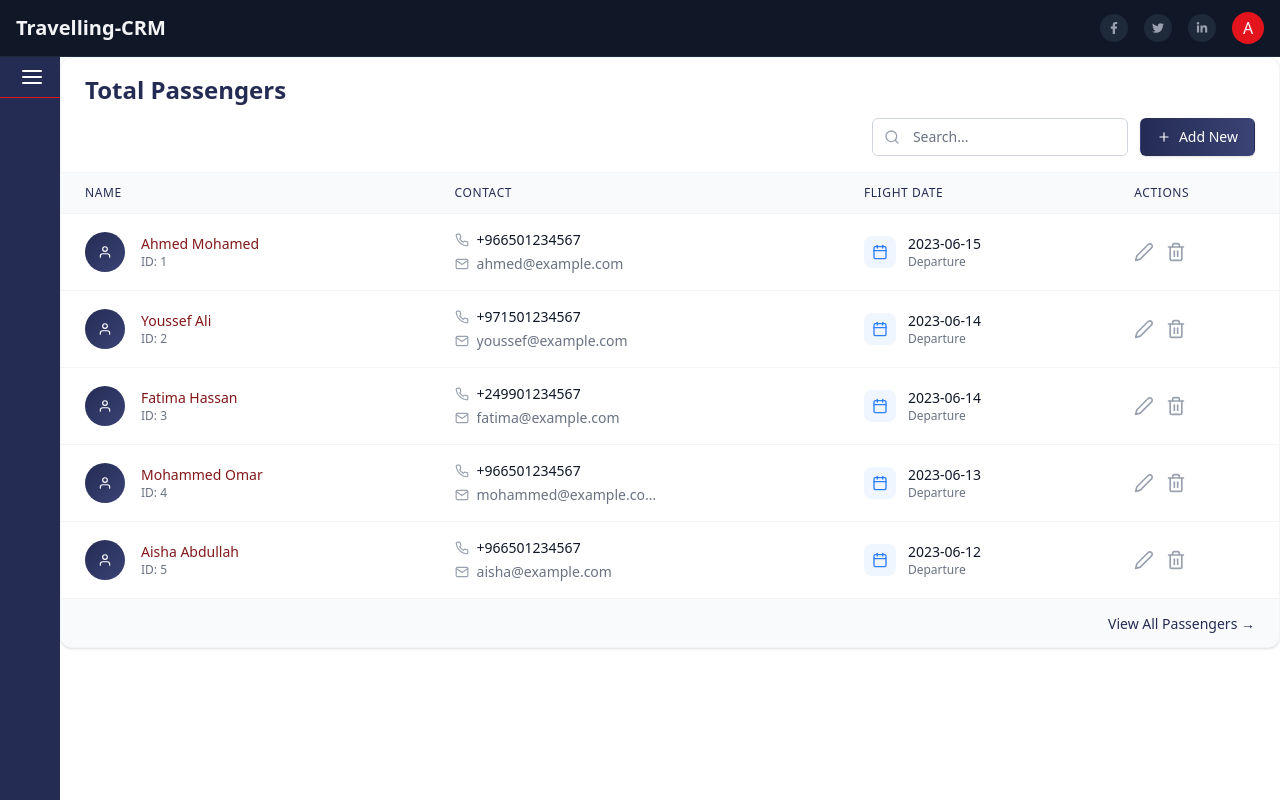
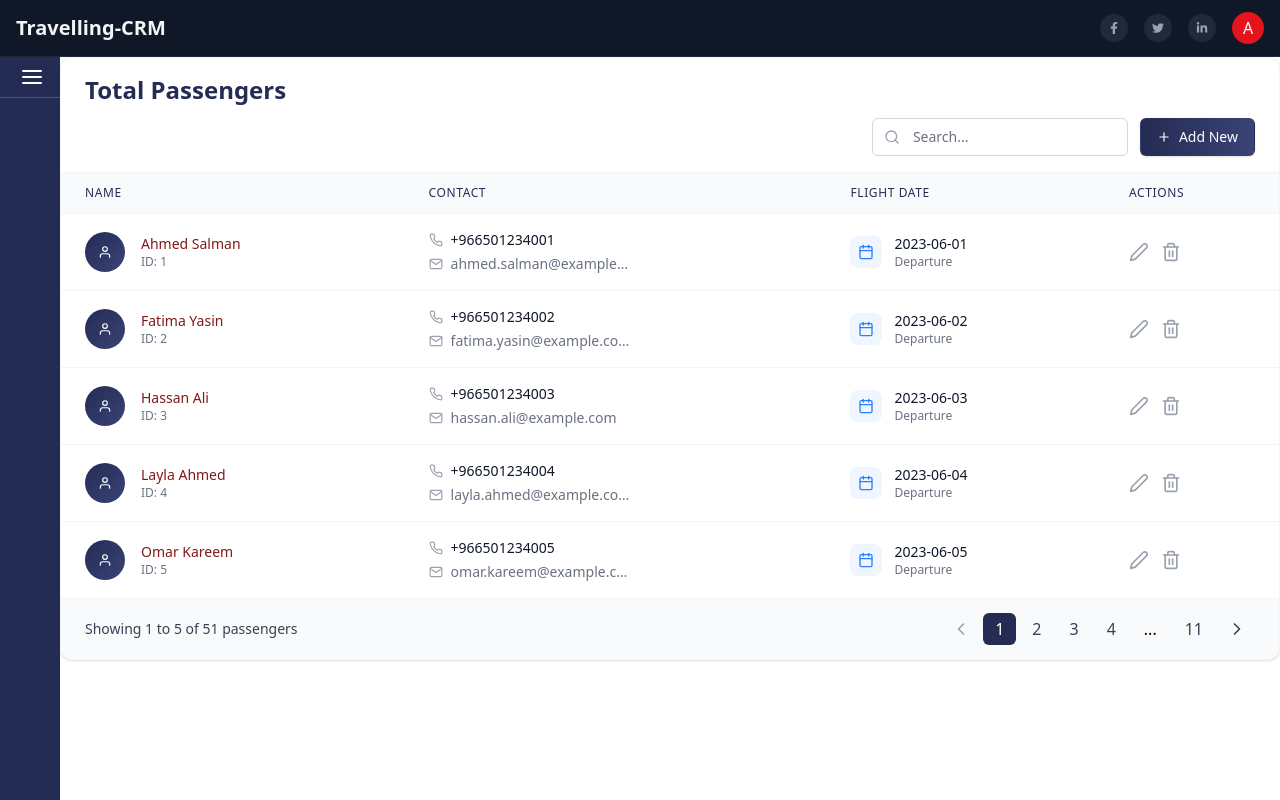
Before and after one commit to shakeel7521951/Traveling-CRM, a React (Vite) app in the folder frontend/: page /passengers in a window 1280 px wide. Built offline with nearby package versions, Linux system fonts and the light colour scheme.

Commit message:
Some changes

```diff
--- a/frontend/src/pages/Passengers.jsx
+++ b/frontend/src/pages/Passengers.jsx
@@ -4,6 +4,7 @@ import {
   FiPhone,
   FiMail,
   FiCalendar,
+  FiChevronLeft,
   FiChevronRight,
   FiSearch,
   FiEdit2,
@@ -14,12 +15,62 @@ import { useLocation, useNavigate } from 'react-router-dom';
 
 const Passengers = () => {
   const initialPassengers = [
-    { id: 1, name: 'Ahmed Mohamed', phone: '+966501234567', email: 'ahmed@example.com', flightDate: '2023-06-15', station: 'JED' },
-    { id: 2, name: 'Youssef Ali', phone: '+971501234567', email: 'youssef@example.com', flightDate: '2023-06-14', station: 'DXB' },
-    { id: 3, name: 'Fatima Hassan', phone: '+249901234567', email: 'fatima@example.com', flightDate: '2023-06-14', station: 'KRT' },
-    { id: 4, name: 'Mohammed Omar', phone: '+966501234567', email: 'mohammed@example.com', flightDate: '2023-06-13', station: 'RUH' },
-    { id: 5, name: 'Aisha Abdullah', phone: '+966501234567', email: 'aisha@example.com', flightDate: '2023-06-12', station: 'JED' },
+    { id: 1, name: 'Ahmed Salman', phone: '+966501234001', email: 'ahmed.salman@example.com', flightDate: '2023-06-01', station: 'JED' },
+    { id: 2, name: 'Fatima Yasin', phone: '+966501234002', email: 'fatima.yasin@example.com', flightDate: '2023-06-02', station: 'RUH' },
+    { id: 3, name: 'Hassan Ali', phone: '+966501234003', email: 'hassan.ali@example.com', flightDate: '2023-06-03', station: 'DXB' },
+    { id: 4, name: 'Layla Ahmed', phone: '+966501234004', email: 'layla.ahmed@example.com', flightDate: '2023-06-04', station: 'KRT' },
+    { id: 5, name: 'Omar Kareem', phone: '+966501234005', email: 'omar.kareem@example.com', flightDate: '2023-06-05', station: 'JED' },
+    { id: 6, name: 'Sara Hamza', phone: '+966501234006', email: 'sara.hamza@example.com', flightDate: '2023-06-06', station: 'RUH' },
+    { id: 7, name: 'Yousef Nabil', phone: '+966501234007', email: 'yousef.nabil@example.com', flightDate: '2023-06-07', station: 'DXB' },
+    { id: 8, name: 'Noor Hassan', phone: '+966501234008', email: 'noor.hassan@example.com', flightDate: '2023-06-08', station: 'KRT' },
+    { id: 9, name: 'Ali Tarek', phone: '+966501234009', email: 'ali.tarek@example.com', flightDate: '2023-06-09', station: 'JED' },
+    { id: 10, name: 'Mona Abdullah', phone: '+966501234010', email: 'mona.abdullah@example.com', flightDate: '2023-06-10', station: 'RUH' },
+    { id: 11, name: 'Khalid Younis', phone: '+966501234011', email: 'khalid.younis@example.com', flightDate: '2023-06-11', station: 'DXB' },
+    { id: 12, name: 'Rania Fathi', phone: '+966501234012', email: 'rania.fathi@example.com', flightDate: '2023-06-12', station: 'KRT' },
+    { id: 13, name: 'Ibrahim Sami', phone: '+966501234013', email: 'ibrahim.sami@example.com', flightDate: '2023-06-13', station: 'JED' },
+    { id: 14, name: 'Salma Bilal', phone: '+966501234014', email: 'salma.bilal@example.com', flightDate: '2023-06-14', station: 'RUH' },
+    { id: 15, name: 'Zainab Omar', phone: '+966501234015', email: 'zainab.omar@example.com', flightDate: '2023-06-15', station: 'DXB' },
+    { id: 16, name: 'Mustafa Zaki', phone: '+966501234016', email: 'mustafa.zaki@example.com', flightDate: '2023-06-16', station: 'KRT' },
+    { id: 17, name: 'Dina Adel', phone: '+966501234017', email: 'dina.adel@example.com', flightDate: '2023-06-17', station: 'JED' },
+    { id: 18, name: 'Tariq Latif', phone: '+966501234018', email: 'tariq.latif@example.com', flightDate: '2023-06-18', station: 'RUH' },
+    { id: 19, name: 'Nadia Sherif', phone: '+966501234019', email: 'nadia.sherif@example.com', flightDate: '2023-06-19', station: 'DXB' },
+    { id: 20, name: 'Mahmoud Essam', phone: '+966501234020', email: 'mahmoud.essam@example.com', flightDate: '2023-06-20', station: 'KRT' },
+    { id: 21, name: 'Amina Jamal', phone: '+966501234021', email: 'amina.jamal@example.com', flightDate: '2023-06-21', station: 'JED' },
+    { id: 22, name: 'Bilal Hani', phone: '+966501234022', email: 'bilal.hani@example.com', flightDate: '2023-06-22', station: 'RUH' },
+    { id: 23, name: 'Reem Tamer', phone: '+966501234023', email: 'reem.tamer@example.com', flightDate: '2023-06-23', station: 'DXB' },
+    { id: 24, name: 'Nabil Farouk', phone: '+966501234024', email: 'nabil.farouk@example.com', flightDate: '2023-06-24', station: 'KRT' },
+    { id: 25, name: 'Samar Ghali', phone: '+966501234025', email: 'samar.ghali@example.com', flightDate: '2023-06-25', station: 'JED' },
+    { id: 26, name: 'Rami Waleed', phone: '+966501234026', email: 'rami.waleed@example.com', flightDate: '2023-06-26', station: 'RUH' },
+    { id: 27, name: 'Huda Nasser', phone: '+966501234027', email: 'huda.nasser@example.com', flightDate: '2023-06-27', station: 'DXB' },
+    { id: 28, name: 'Ziad Hossam', phone: '+966501234028', email: 'ziad.hossam@example.com', flightDate: '2023-06-28', station: 'KRT' },
+    { id: 29, name: 'Ahlam Reda', phone: '+966501234029', email: 'ahlam.reda@example.com', flightDate: '2023-06-29', station: 'JED' },
+    { id: 30, name: 'Wael Bassem', phone: '+966501234030', email: 'wael.bassem@example.com', flightDate: '2023-06-30', station: 'RUH' },
+    { id: 31, name: 'Nisreen Salah', phone: '+966501234031', email: 'nisreen.salah@example.com', flightDate: '2023-07-01', station: 'DXB' },
+    { id: 32, name: 'Kareem Mounir', phone: '+966501234032', email: 'kareem.mounir@example.com', flightDate: '2023-07-02', station: 'KRT' },
+    { id: 33, name: 'Rasha Taha', phone: '+966501234033', email: 'rasha.taha@example.com', flightDate: '2023-07-03', station: 'JED' },
+    { id: 34, name: 'Tamer Fouad', phone: '+966501234034', email: 'tamer.fouad@example.com', flightDate: '2023-07-04', station: 'RUH' },
+    { id: 35, name: 'Hana Mostafa', phone: '+966501234035', email: 'hana.mostafa@example.com', flightDate: '2023-07-05', station: 'DXB' },
+    { id: 36, name: 'Samir Adnan', phone: '+966501234036', email: 'samir.adnan@example.com', flightDate: '2023-07-06', station: 'KRT' },
+    { id: 37, name: 'Walaa Samy', phone: '+966501234037', email: 'walaa.samy@example.com', flightDate: '2023-07-07', station: 'JED' },
+    { id: 38, name: 'Ayman Fadel', phone: '+966501234038', email: 'ayman.fadel@example.com', flightDate: '2023-07-08', station: 'RUH' },
+    { id: 39, name: 'Hala Zain', phone: '+966501234039', email: 'hala.zain@example.com', flightDate: '2023-07-09', station: 'DXB' },
+    { id: 40, name: 'Fady Nour', phone: '+966501234040', email: 'fady.nour@example.com', flightDate: '2023-07-10', station: 'KRT' },
+    { id: 41, name: 'Nada Saad', phone: '+966501234041', email: 'nada.saad@example.com', flightDate: '2023-07-11', station: 'JED' },
+    { id: 42, name: 'Adel Mustafa', phone: '+966501234042', email: 'adel.mustafa@example.com', flightDate: '2023-07-12', station: 'RUH' },
+    { id: 43, name: 'Lina Rauf', phone: '+966501234043', email: 'lina.rauf@example.com', flightDate: '2023-07-13', station: 'DXB' },
+    { id: 44, name: 'Nader Fouzi', phone: '+966501234044', email: 'nader.fouzi@example.com', flightDate: '2023-07-14', station: 'KRT' },
+    { id: 45, name: 'Jana Riyad', phone: '+966501234045', email: 'jana.riyad@example.com', flightDate: '2023-07-15', station: 'JED' },
+    { id: 46, name: 'Ola Fathi', phone: '+966501234046', email: 'ola.fathi@example.com', flightDate: '2023-07-16', station: 'RUH' },
+    { id: 47, name: 'Malik Sherif', phone: '+966501234047', email: 'malik.sherif@example.com', flightDate: '2023-07-17', station: 'DXB' },
+    { id: 48, name: 'Areej Jamal', phone: '+966501234048', email: 'areej.jamal@example.com', flightDate: '2023-07-18', station: 'KRT' },
+    { id: 49, name: 'Hatem Emad', phone: '+966501234049', email: 'hatem.emad@example.com', flightDate: '2023-07-19', station: 'JED' },
+    { id: 50, name: 'Yara Hamid', phone: '+966501234050', email: 'yara.hamid@example.com', flightDate: '2023-07-20', station: 'RUH' },
+    { id: 51, name: 'Abdul Hamid', phone: '+966501234050', email: 'yara.hamid@example.com', flightDate: '2023-07-20', station: 'RUH' },
   ];
+
+  // Pagination state
+  const [currentPage, setCurrentPage] = useState(1);
+  const itemsPerPage = 5;
 
   const [passengers, setPassengers] = useState(initialPassengers);
   const [searchTerm, setSearchTerm] = useState('');
@@ -32,7 +83,6 @@ const Passengers = () => {
   useEffect(() => {
     if (location.state) {
       setPassengers(prevPassengers => {
-        // Check if passenger already exists by name and phone
         const exists = prevPassengers.some(p =>
           p.name === location.state.name &&
           p.phone === location.state.phone
@@ -49,7 +99,6 @@ const Passengers = () => {
         return prevPassengers;
       });
 
-      // Clear the navigation state to prevent duplicates
       navigate(location.pathname, { replace: true, state: null });
     }
   }, [location.state, navigate, location.pathname]);
@@ -69,6 +118,12 @@ const Passengers = () => {
     passenger.station.toLowerCase().includes(searchTerm.toLowerCase())
   );
 
+  // Pagination calculations
+  const indexOfLastItem = currentPage * itemsPerPage;
+  const indexOfFirstItem = indexOfLastItem - itemsPerPage;
+  const currentItems = filteredPassengers.slice(indexOfFirstItem, indexOfLastItem);
+  const totalPages = Math.ceil(filteredPassengers.length / itemsPerPage);
+
   const handleInputChange = (e) => {
     const { name, value } = e.target;
     setFormData(prev => ({
@@ -81,12 +136,10 @@ const Passengers = () => {
     e.preventDefault();
 
     if (currentPassenger) {
-      // Edit existing passenger
       setPassengers(passengers.map(p =>
         p.id === currentPassenger.id ? { ...formData, id: currentPassenger.id } : p
       ));
     } else {
-      // Add new passenger
       const newPassenger = {
         ...formData,
         id: passengers.length + 1
@@ -94,7 +147,6 @@ const Passengers = () => {
       setPassengers([...passengers, newPassenger]);
     }
 
-    // Reset form state
     setFormData({
       name: '',
       phone: '',
@@ -104,6 +156,7 @@ const Passengers = () => {
     });
     setCurrentPassenger(null);
     setIsModalOpen(false);
+    setCurrentPage(1);
   };
 
   const handleEdit = (passenger) => {
@@ -120,14 +173,79 @@ const Passengers = () => {
 
   const handleDelete = (id) => {
     setPassengers(passengers.filter(p => p.id !== id));
+    if (currentItems.length === 1 && currentPage > 1) {
+      setCurrentPage(currentPage - 1);
+    }
+  };
+
+  // Pagination controls
+  const goToPage = (page) => {
+    setCurrentPage(page);
+  };
+
+  const nextPage = () => {
+    if (currentPage < totalPages) {
+      setCurrentPage(currentPage + 1);
+    }
+  };
+
+  const prevPage = () => {
+    if (currentPage > 1) {
+      setCurrentPage(currentPage - 1);
+    }
+  };
+
+  // Generate page numbers to show
+  const getPageNumbers = () => {
+    const pages = [];
+    const maxVisiblePages = 5;
+
+    // Always show first page
+    pages.push(1);
+
+    // Show current page and surrounding pages
+    let startPage = Math.max(2, currentPage - 1);
+    let endPage = Math.min(totalPages - 1, currentPage + 1);
+
+    // Adjust if we're near the start
+    if (currentPage <= 3) {
+      endPage = Math.min(4, totalPages - 1);
+    }
+
+    // Adjust if we're near the end
+    if (currentPage >= totalPages - 2) {
+      startPage = Math.max(totalPages - 3, 2);
+    }
+
+    // Add ellipsis if needed after first page
+    if (startPage > 2) {
+      pages.push('...');
+    }
+
+    // Add middle pages
+    for (let i = startPage; i <= endPage; i++) {
+      pages.push(i);
+    }
+
+    // Add ellipsis if needed before last page
+    if (endPage < totalPages - 1) {
+      pages.push('...');
+    }
+
+    // Always show last page if there's more than one page
+    if (totalPages > 1) {
+      pages.push(totalPages);
+    }
+
+    return pages;
   };
 
   return (
     <div className="bg-white rounded-xl shadow-sm border border-gray-100 overflow-hidden">
-      <div className="px-6 py-4 border-b border-gray-100  items-center flex-col gap-3">
+      <div className="px-6 py-4 border-b border-gray-100 items-center flex-col gap-3">
         <h3 className="text-2xl whitespace-nowrap mb-3 font-semibold text-[#242C54]">Total Passengers</h3>
-        <div className="flex flex-col sm:flex-row sm:justify-end gap-3 ">
-          <div className="relative ">
+        <div className="flex flex-col sm:flex-row sm:justify-end gap-3">
+          <div className="relative">
             <div className="absolute inset-y-0 left-0 pl-3 flex items-center pointer-events-none">
               <FiSearch className="text-gray-400" />
             </div>
@@ -136,7 +254,10 @@ const Passengers = () => {
               className="block w-full pl-10 pr-3 py-2 border border-gray-300 rounded-md leading-5 bg-white placeholder-gray-500 focus:outline-none focus:ring-2 focus:ring-[#242C54] focus:border-[#242C54] sm:text-sm"
               placeholder="Search..."
               value={searchTerm}
-              onChange={(e) => setSearchTerm(e.target.value)}
+              onChange={(e) => {
+                setSearchTerm(e.target.value);
+                setCurrentPage(1);
+              }}
             />
           </div>
           <button
@@ -166,12 +287,11 @@ const Passengers = () => {
               <th className="px-6 py-3 text-left text-xs font-medium text-[#242C54] uppercase tracking-wider">Name</th>
               <th className="px-6 py-3 text-left text-xs font-medium text-[#242C54] uppercase tracking-wider">Contact</th>
               <th className="px-6 py-3 text-left text-xs font-medium text-[#242C54] uppercase tracking-wider">Flight Date</th>
-
               <th className="px-6 py-3 text-left text-xs font-medium text-[#242C54] uppercase tracking-wider">Actions</th>
             </tr>
           </thead>
           <tbody className="bg-white divide-y divide-gray-100">
-            {filteredPassengers.map((passenger) => (
+            {currentItems.map((passenger) => (
               <tr key={passenger.id} className="hover:bg-gray-50 transition-colors duration-150">
                 <td className="px-6 py-4 whitespace-nowrap">
                   <div className="flex items-center">
@@ -204,7 +324,6 @@ const Passengers = () => {
                     </div>
                   </div>
                 </td>
-
                 <td className="px-6 py-4 whitespace-nowrap text-right text-sm font-medium">
                   <div className="flex space-x-3 justify-start">
                     <button onClick={() => handleEdit(passenger)} className="text-gray-400 hover:text-blue-500 transition-colors">
@@ -221,14 +340,51 @@ const Passengers = () => {
         </table>
       </div>
 
-      <div className="px-6 py-3 border-t border-gray-100 bg-gray-50 text-right">
-        <button className="text-sm font-medium text-[#242C54] hover:text-[#3A4375]">
-          View All Passengers →
-        </button>
+      {/* Custom Pagination */}
+      <div className="px-6 py-3 border-t border-gray-100 bg-gray-50 flex items-center justify-between">
+        <div className="text-sm text-gray-700">
+          Showing <span className="font-medium">{indexOfFirstItem + 1}</span> to{' '}
+          <span className="font-medium">{Math.min(indexOfLastItem, filteredPassengers.length)}</span> of{' '}
+          <span className="font-medium">{filteredPassengers.length}</span> passengers
+        </div>
+
+        <div className="flex items-center space-x-1">
+          <button
+            onClick={prevPage}
+            disabled={currentPage === 1}
+            className={`p-2 rounded-md ${currentPage === 1 ? 'text-gray-400 cursor-not-allowed' : 'text-gray-700 hover:bg-gray-200'}`}
+          >
+            <FiChevronLeft className="h-5 w-5" />
+          </button>
+
+          {getPageNumbers().map((page, index) => (
+            <button
+              key={index}
+              onClick={() => typeof page === 'number' ? goToPage(page) : null}
+              className={`px-3 py-1 rounded-md ${
+                page === currentPage
+                  ? 'bg-[#242C54] text-white'
+                  : typeof page === 'number'
+                    ? 'text-gray-700 hover:bg-gray-200'
+                    : 'cursor-default'
+              }`}
+              disabled={page === '...'}
+            >
+              {page}
+            </button>
+          ))}
+
+          <button
+            onClick={nextPage}
+            disabled={currentPage === totalPages}
+            className={`p-2 rounded-md ${currentPage === totalPages ? 'text-gray-400 cursor-not-allowed' : 'text-gray-700 hover:bg-gray-200'}`}
+          >
+            <FiChevronRight className="h-5 w-5" />
+          </button>
+        </div>
       </div>
 
       {isModalOpen && (
-
         <div className="fixed bg-black/70 z-10 inset-0 overflow-y-auto">
           <div className="flex items-end justify-center min-h-screen pt-4 px-4 pb-20 text-center sm:block sm:p-0">
             <div className="inline-block align-bottom bg-white rounded-lg text-left overflow-hidden shadow-xl transform transition-all sm:my-8 sm:align-middle sm:max-w-lg sm:w-full">
@@ -237,7 +393,7 @@ const Passengers = () => {
                   {currentPassenger ? 'Edit Passenger' : 'Add New Passenger'}
                 </h3>
                 <form onSubmit={handleSubmit}>
-                  {['name', 'phone', 'email', 'flightDate',].map((field, idx) => (
+                  {['name', 'phone', 'email', 'flightDate'].map((field, idx) => (
                     <div className="mb-4" key={idx}>
                       <label htmlFor={field} className="block text-sm font-medium text-gray-700 capitalize">{field.replace(/([A-Z])/g, ' $1')}</label>
                       <input
@@ -268,7 +424,6 @@ const Passengers = () => {
                           phone: '',
                           email: '',
                           flightDate: '',
-
                         });
                       }}
                       className="mt-3 w-full inline-flex justify-center rounded-md border border-gray-300 shadow-sm px-4 py-2 bg-white text-base font-medium text-gray-700 hover:bg-gray-50 focus:outline-none focus:ring-2 focus:ring-offset-2 focus:ring-[#242C54] sm:mt-0 sm:ml-3 sm:w-auto sm:text-sm"
```
